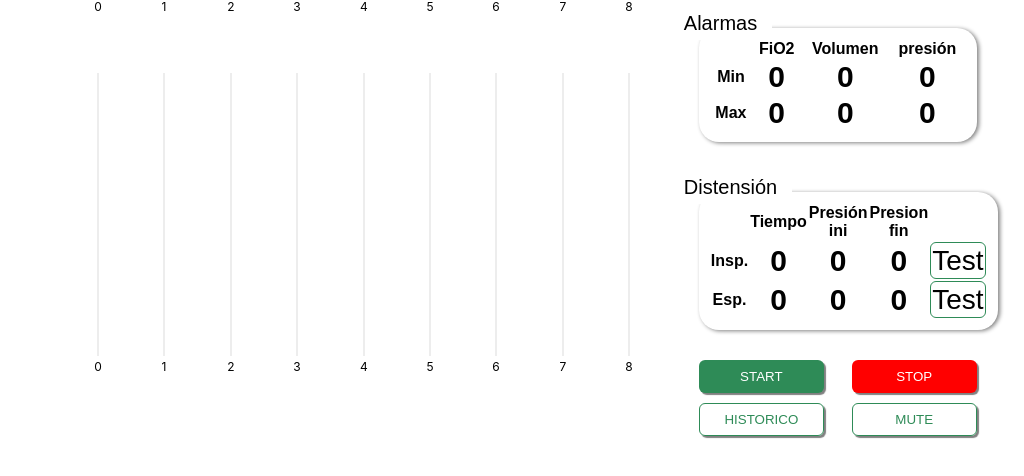
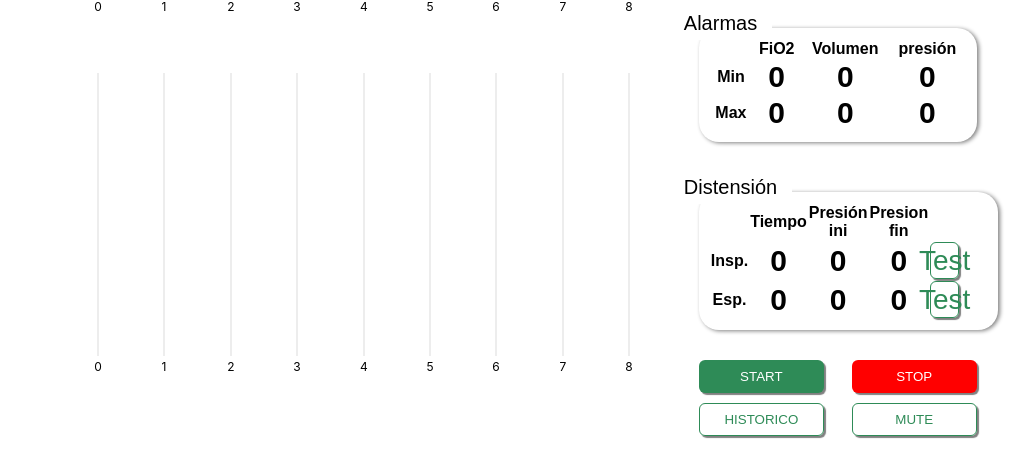
Before and after one commit to pinwert/ambu, an Electron app: page Client/index.html in a window 1024 px wide. Shown: the part 322-798 px from the top of the page. Drawn offline with Linux system fonts and the light colour scheme; no server answers.

```diff
--- a/Client/index.html
+++ b/Client/index.html
@@ -129,14 +129,14 @@
             <td class="value alarma only_read" id="distension_ins_time">0</td>
             <td class="value alarma only_read" id="distension_ins_ini">0</td>
             <td class="value alarma only_read" id="distension_ins_fin">0</td>
-            <td class="alarma button" id="distension_ins">Test</td>
+            <td class="button" id="distension_ins">Test</td>
           </tr>
           <tr>
             <td class="title alarma">Esp.</td>
             <td class="value alarma only_read" id="distension_esp_time">0</td>
             <td class="value alarma only_read" id="distension_esp_ini">0</td>
             <td class="value alarma only_read" id="distension_esp_fin">0</td>
-            <td class="alarma button" id="distension_esp">Test</td>
+            <td class="button" id="distension_esp">Test</td>
           </tr>
         </table>
       </div>
```
